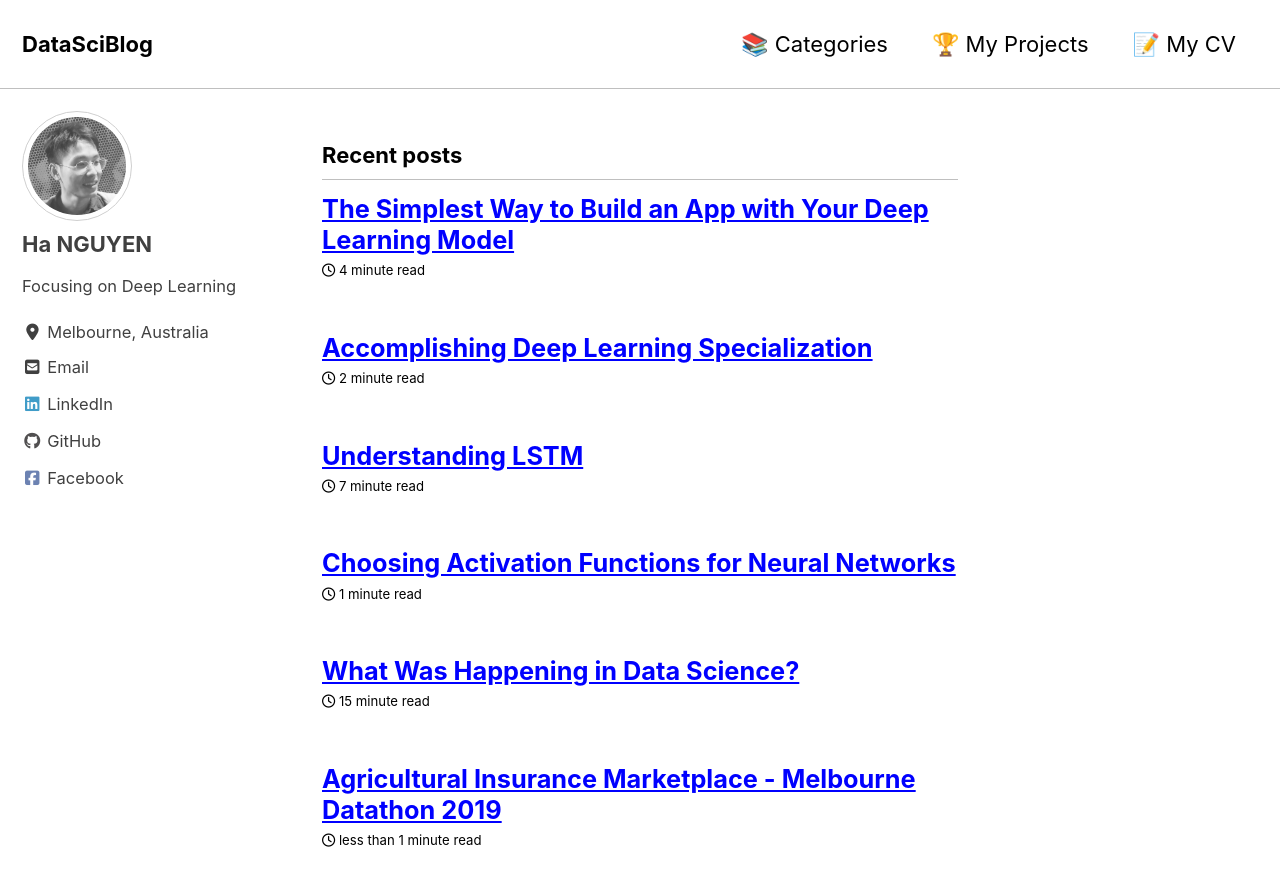
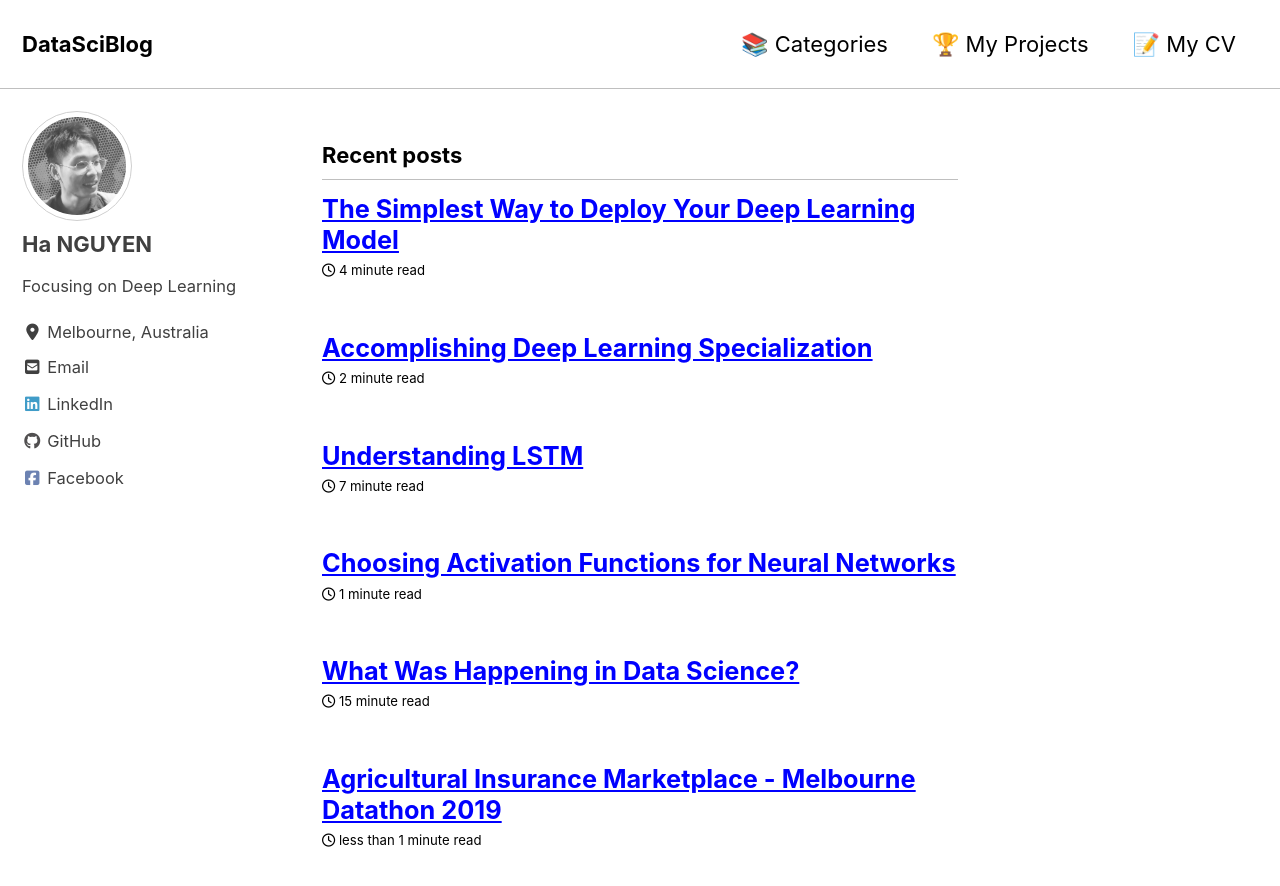
Before and after one commit to datasciblog/datasciblog.github.io, a Jekyll site: the page built from index.html, in a window 1280 px wide and 900 px high. Shown: the top 886 px of the window. Built offline with Jekyll 4.4.1, drawn with Linux system fonts in a browser that asks for light colours; cached includes are drawn as plain includes; nearby versions of some CDN libraries; the list of posts is cut into pages by our own code.

Commit message:
Update 2019-12-26-building-app.md

```diff
--- a/_posts/2019-12-26-building-app.md
+++ b/_posts/2019-12-26-building-app.md
@@ -1,6 +1,6 @@
 ---
 layout: single
-title:  "The Simplest Way to Build an App with Your Deep Learning Model"
+title:  "The Simplest Way to Deploy Your Deep Learning Model"
 date:   2019-12-26
 permalink: /2019/12/26/building-app/
 excerpt: ""
```
